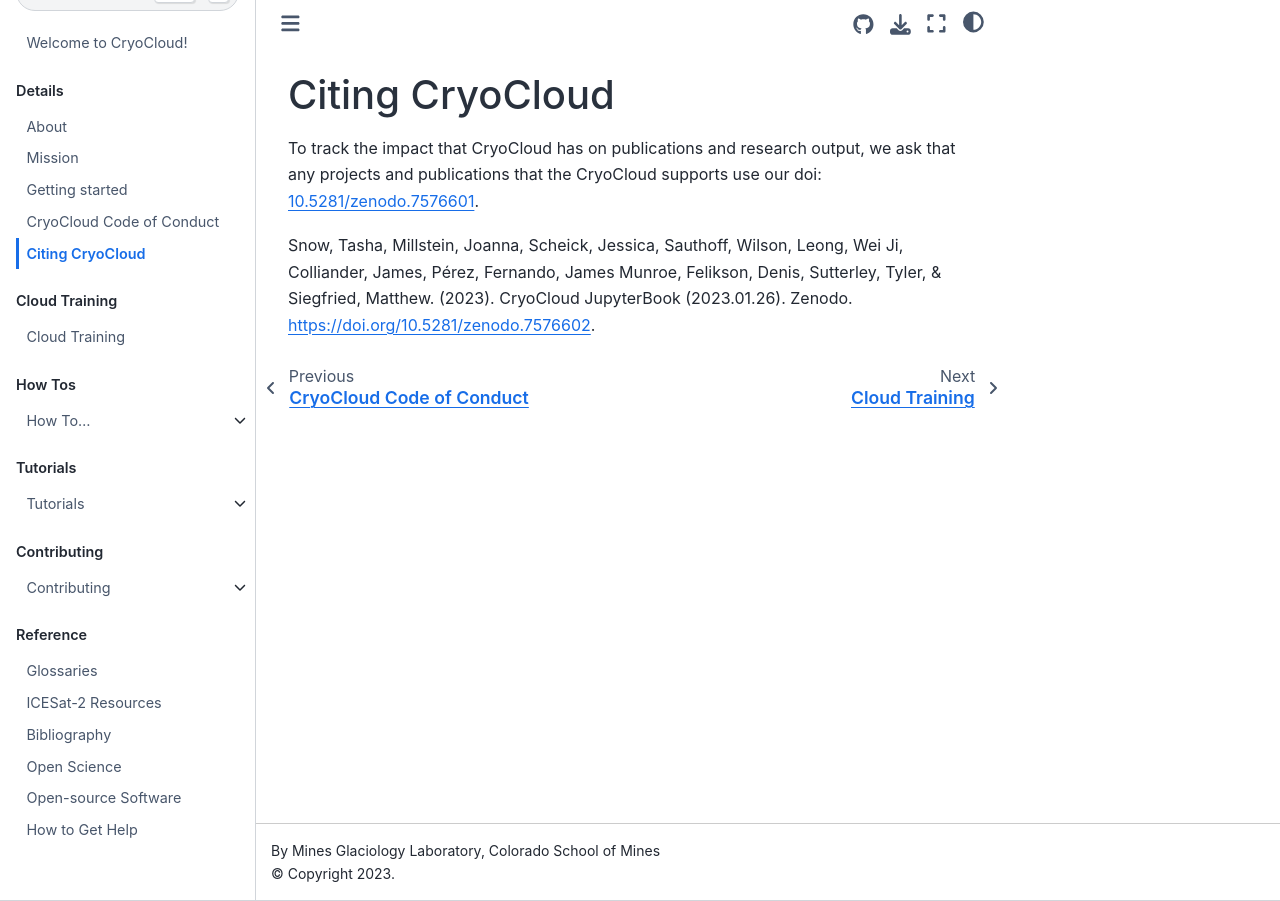
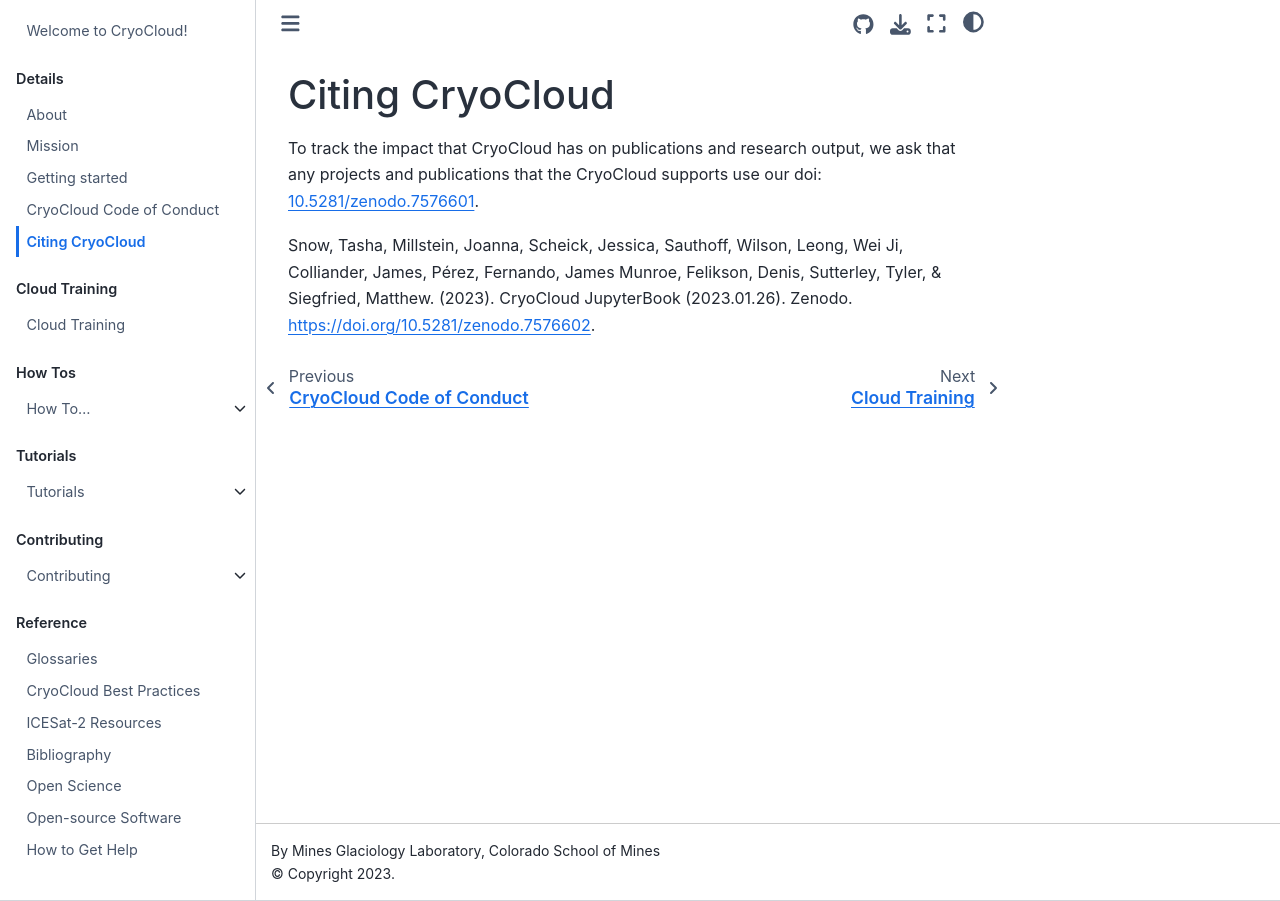
Before and after one commit to CryoInTheCloud/CryoCloudWebsite, a Jupyter Book: the page built from book/content/citing_cryocloud.md, in a window 1280 px wide. Built offline with Jupyter Book 1.0.4 settings and Sphinx 7.4.7 and the Sphinx Book theme 1.1.4, drawn with Linux system fonts in a browser that asks for light colours; pages that are not in the unit, such as notebooks, are missing from menus.

Commit message:
Update _toc.yml

```diff
--- a/book/_toc.yml
+++ b/book/_toc.yml
@@ -50,6 +50,7 @@
 - caption: Reference
   chapters:
     - file: reference/glossary
+    - file: reference/hub_best_practices.md
     - file: reference/IS2-resources
     - file: reference/bibliography
     - file: reference/open_science
```
